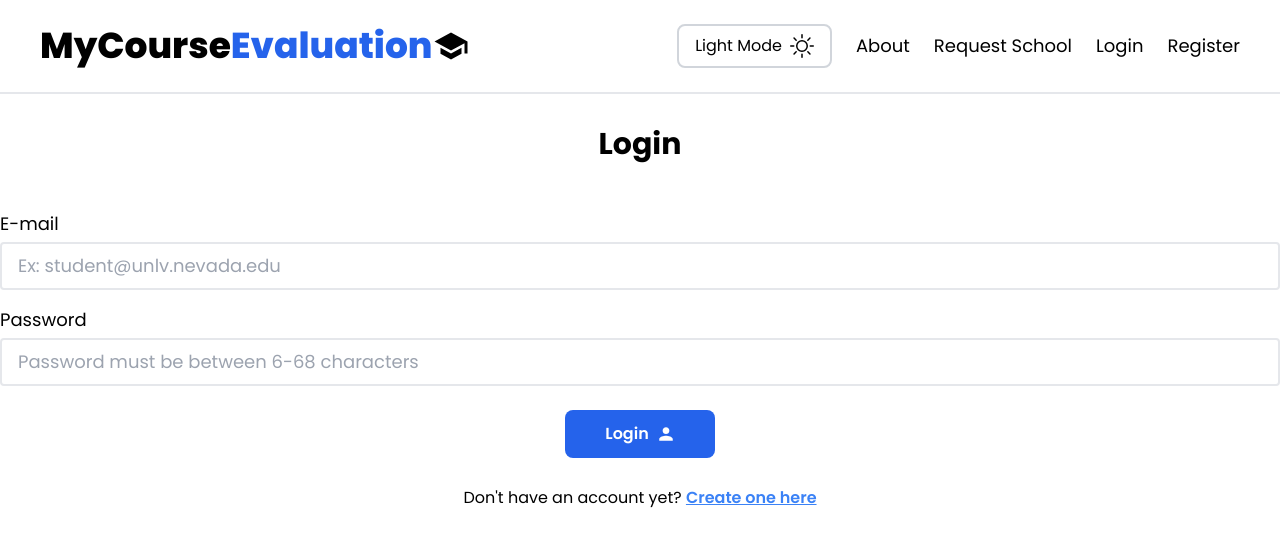
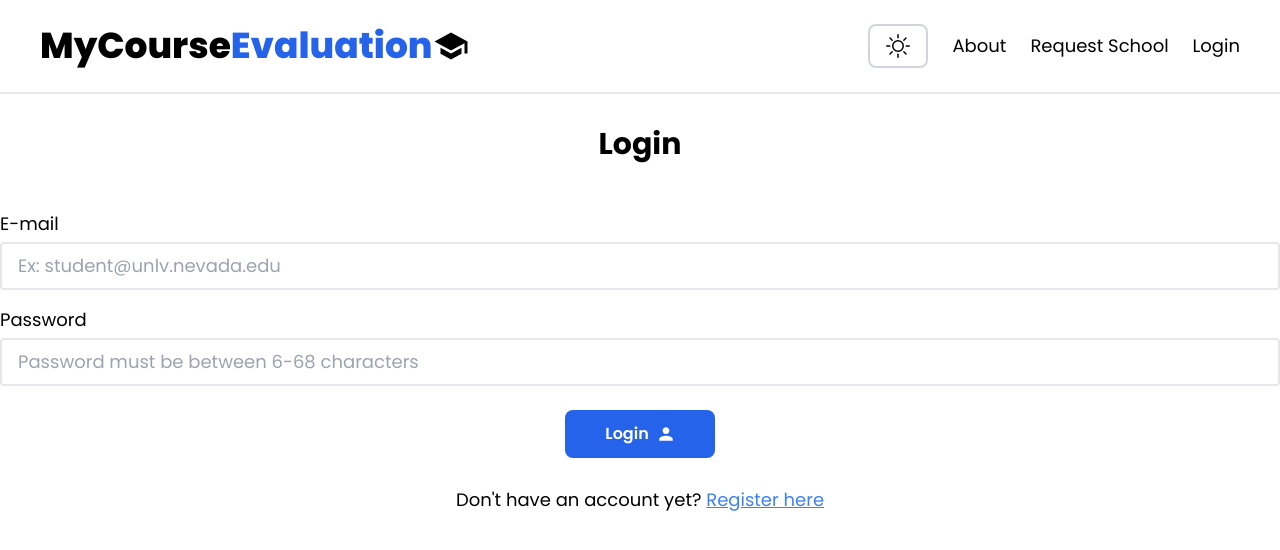
Before and after one commit to chrisj117/CS-472-GROUP-2-PROJECT, a React (Vite) app in the folder web/: page /login in a window 1280 px wide. Shown: the top 550 px of the page. Built offline with nearby package versions, Linux system fonts and the light colour scheme.

Commit message:
Create auth provider to be used for protected routes

```diff
--- a/web/src/components/Navbar.jsx
+++ b/web/src/components/Navbar.jsx
@@ -28,19 +28,13 @@ const Navbar = ({ darkMode, toggleDarkMode }) => {
         {/* Top Right Corner */}
         <div className="hidden md:flex gap-6 items-center">
           <button
-            className="px-2 py-2 xl:px-4 xl:py-2 rounded-lg xl:border-2 border-gray-300 dark:border-gray-600"
+            className="px-2 py-2 xl:px-4 xl:py-2 rounded-lg border-2 border-gray-300 dark:border-gray-600"
             onClick={() => toggleDarkMode()}
           >
             {darkMode == "true" ? (
-              <div className="flex gap-2 items-center">
-                <span className="hidden xl:inline-block">Dark Mode</span>{" "}
-                <BsMoon fontSize={24} />
-              </div>
+              <BsMoon fontSize={24} />
             ) : (
-              <div className="flex gap-2 items-center">
-                <span className="hidden xl:inline-block">Light Mode</span>{" "}
-                <BsSun fontSize={24} />
-              </div>
+              <BsSun fontSize={24} />
             )}
           </button>
           <Link to="/about" className="hover:underline xl:text-lg">
@@ -51,9 +45,6 @@ const Navbar = ({ darkMode, toggleDarkMode }) => {
           </Link>
           <Link to="/login" className="hover:underline xl:text-lg">
             Login
-          </Link>
-          <Link to="/register" className="hover:underline xl:text-lg">
-            Register
           </Link>
         </div>
         <div className="inline-block md:hidden">
@@ -70,16 +61,12 @@ const Navbar = ({ darkMode, toggleDarkMode }) => {
         </div>
       </div>
       {hamburgerMenu ? (
-        <div className="flex flex-col gap-6 md:hidden justify-center items-center py-6 border-b-2 border-gray-200 dark:border-gray-700">
+        <div className="flex flex-col gap-6 md:hidden justify-center items-center py-6 border-b-2 border-gray-300 dark:border-gray-600">
           <button className="px-2 py-1" onClick={() => toggleDarkMode()}>
             {darkMode == "true" ? (
-              <div className="flex gap-2 items-center">
-                <span className="">Dark Mode</span> <BsMoon fontSize={21} />
-              </div>
+              <BsMoon fontSize={21} />
             ) : (
-              <div className="flex gap-2 items-center">
-                <span className="">Light Mode</span> <BsSun fontSize={21} />
-              </div>
+              <BsSun fontSize={21} />
             )}
           </button>
 
@@ -98,11 +85,6 @@ const Navbar = ({ darkMode, toggleDarkMode }) => {
               Login
             </Link>
           </button>
-          <button onClick={() => setHamburgerMenu(false)}>
-            <Link to="/register" className="hover:underline xl:text-lg">
-              Register
-            </Link>
-          </button>
         </div>
       ) : null}
     </nav>
--- a/web/src/pages/Login.jsx
+++ b/web/src/pages/Login.jsx
@@ -64,14 +64,10 @@ const Login = () => {
         Login <IoMdPerson className="text-lg" />
       </button>
 
-      <p className="dark:text-gray-300 mt-7">
+      <p className="mt-7 text-lg">
         Don't have an account yet?{" "}
-        <Link
-          to="/register"
-          replace={true}
-          className="text-blue-500 underline font-semibold"
-        >
-          Create one here
+        <Link to="/register" replace={true} className="text-blue-500 underline">
+          Register here
         </Link>
       </p>
     </form>
--- /dev/null
+++ b/web/src/utilities/AuthProvider.jsx
@@ -0,0 +1,33 @@
+import { useContext, useMemo } from "react"
+import { useNavigate } from "react-router-dom"
+const AuthContext = useContext()
+
+export const AuthProvider = ({ children }) => {
+  const [user, setUser] = window.localStorage.setItem("token", null)
+  const navigate = useNavigate()
+
+  const authProviderLogin = (token) => {
+    if (token) {
+      setUser(token)
+    }
+  }
+
+  const authProviderLogout = (token) => {
+    setUser(null)
+  }
+
+  const value = useMemo(
+    () => ({
+      user,
+      authProviderLogin,
+      authProviderLogout,
+    }),
+    [user]
+  )
+
+  return <AuthContext.Provider value={value}>{children}</AuthContext.Provider>
+}
+
+export const useAuth = () => {
+  return useContext(AuthContext)
+}
--- a/web/src/utilities/Axios.js
+++ b/web/src/utilities/Axios.jsx
@@ -1,6 +1,6 @@
 /* eslint-disable react-refresh/only-export-components */
-import axios from 'axios';
+import axios from "axios"
 
 export default axios.create({
-  baseURL: 'http://127.0.0.1:8000/api/v1',
-});
+  baseURL: "http://127.0.0.1:8000/api/v1",
+})
--- /dev/null
+++ b/web/src/utilities/ProtectedRoute.jsx
@@ -0,0 +1,11 @@
+import { Navigate } from "react-router-dom"
+import { useAuth } from "../hooks/useAuth"
+
+const ProtectedRoute = ({ children, redirect }) => {
+  const { user } = useAuth()
+  if (!user) {
+    return <Navigate to={`${redirect}`} />
+  }
+  return children
+}
+export default ProtectedRoute
```
Also changed, not shown: web/src/utilities/Auth.jsx (renamed from web/src/utilities/Auth.js), web/src/utilities/RegexTest.jsx (renamed from web/src/utilities/RegexTest.js).
